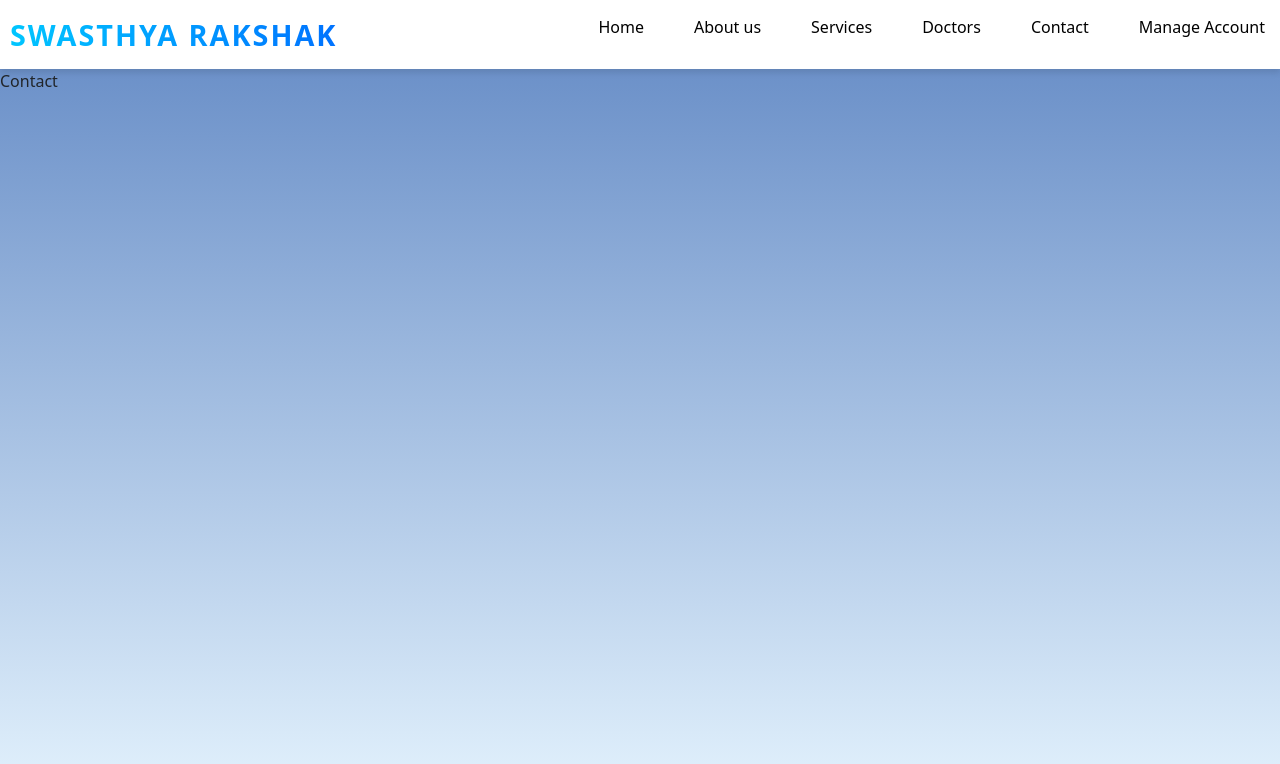
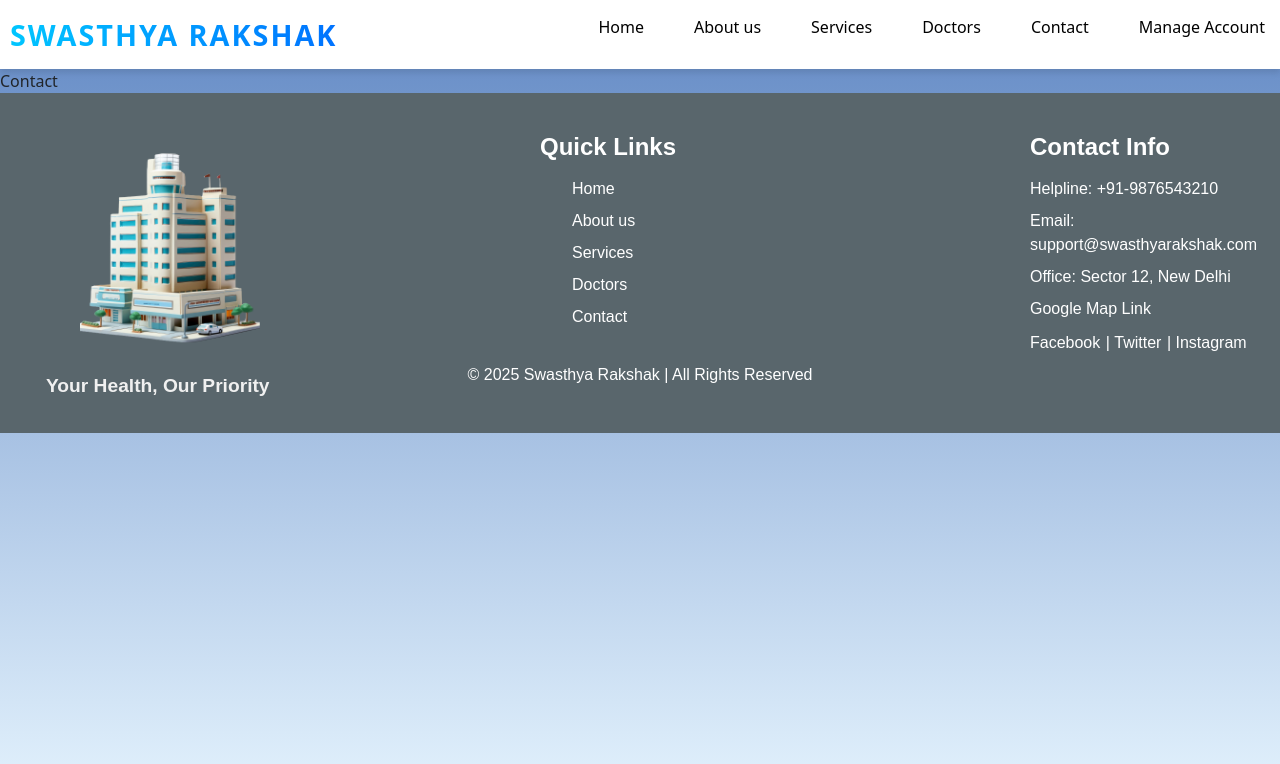
Before and after one commit to yashnamdev243/Swasthya-Rakshak, a React (Vite) app: page /contact in a window 1280 px wide. Shown: the top 764 px of the page. Built offline with nearby package versions, Linux system fonts and the light colour scheme.

Commit message:
footer changes

```diff
--- a/src/Layout/Footer.css
+++ b/src/Layout/Footer.css
@@ -1,6 +1,6 @@
 /* Footer Styling */
 .footer {
-    background-color: #37474f;
+    background-color: #59666c;
     /* Dark background color */
     color: #ffffff;
     /* White text color */
@@ -13,7 +13,11 @@
     flex-wrap: wrap;
     justify-content: space-between;
     align-items: flex-start;
-    gap: 30px;
+    gap: 10px;
+    height: 200px;
+    margin-right: 10px;
+    padding-left: 20px;
+    padding-right: 20px;
 }
 
 .footer-logo {
@@ -23,20 +27,22 @@
 
 .footer-logo img {
     width: 100%;
-    max-width: 150px;
-    margin-bottom: 15px;
+    max-width: 180px;
+    margin-left: 60px;
 }
 
 .footer-logo p {
     font-size: 1.2rem;
     font-weight: bold;
     color: #f0f0f0;
+    margin-left: 26px;
 }
 
 .footer-links,
 .footer-contact {
     flex: 1;
-    max-width: 300px;
+    max-width: 220px;
+
 }
 
 .footer-links h4,
@@ -48,11 +54,11 @@
 
 .footer-links ul {
     list-style: none;
-    padding: 0;
+    padding: 10;
 }
 
 .footer-links li {
-    margin: 10px 0;
+    margin: 8px 0;
 }
 
 .footer-links a,
@@ -60,6 +66,9 @@
     color: #ffffff;
     text-decoration: none;
     font-size: 1rem;
+
+
+
 }
 
 .footer-links a:hover,
@@ -79,7 +88,7 @@
 .social-media a {
     color: #ffffff;
     text-decoration: none;
-    margin-right: 15px;
+    margin-right: 1px;
 }
 
 .social-media a:hover {
@@ -90,6 +99,7 @@
     text-align: center;
     margin-top: 30px;
     font-size: 1rem;
+    margin-bottom: -10px;
 }
 
 /* Mobile Responsive */
--- a/src/Layout/Footer.jsx
+++ b/src/Layout/Footer.jsx
@@ -1,10 +1,11 @@
 import React from 'react'
 import "./Footer.css"
+import hospitalimg from "../assets/view-building-with-cartoon-style-architecture.png"
 
 const Footer = () => {
     return (
         <>
-            <footer class="footer">
+            {/* <footer class="footer">
                 <div class="footer-container">
 
                     <div class="footer-logo">
@@ -41,7 +42,45 @@ const Footer = () => {
                 <div class="footer-bottom">
                     <p>© 2025 Swasthya Rakshak | All Rights Reserved</p>
                 </div>
-            </footer>
+            </footer> */}
+               <footer class="footer">
+        <div class="footer-container">
+
+          <div class="footer-logo">
+          <img src={hospitalimg} alt="Hospital" className="hospital-image" />
+          <p>Your Health, Our Priority</p>
+          </div>
+
+
+          <div class="footer-links">
+            <h4>Quick Links</h4>
+            <ul>
+
+            <li><a href="/dashboard">Home</a></li>
+                <li><a href="/about">About us</a></li>
+                <li><a href="/services">Services</a></li>
+                <li><a href="/doctors">Doctors</a></li>
+                <li><a href="/contact">Contact</a></li>
+            </ul>
+          </div>
+
+
+          <div class="footer-contact">
+            <h4>Contact Info</h4>
+            <p>Helpline: +91-9876543210</p>
+            <p>Email: <a href="mailto:support@swasthyarakshak.com">support@swasthyarakshak.com</a></p>
+            <p>Office: Sector 12, New Delhi</p>
+            <a href="https://www.google.com/maps" target="_blank">Google Map Link</a>
+            <div class="social-media">
+              <a href="#">Facebook</a> | <a href="#">Twitter</a> | <a href="#">Instagram</a>
+            </div>
+          </div>
+        </div>
+
+        <div class="footer-bottom">
+          <p>© 2025 Swasthya Rakshak | All Rights Reserved</p>
+        </div>
+      </footer>
         </>
     )
 }
--- a/src/components/About us/Aboutus.jsx
+++ b/src/components/About us/Aboutus.jsx
@@ -59,7 +59,6 @@ const Aboutus = () => {
                 </div>
                 <img src={whychooseimg} alt="Why Choose Image" className="why-choose-image" />
             </div>
-
         </Layout>
     );
 };
--- a/src/components/Contact/Contact.jsx
+++ b/src/components/Contact/Contact.jsx
@@ -1,10 +1,12 @@
 import React from 'react'
 import Layout from '../../Layout/Layout'
+import Footer from '../../Layout/Footer'
 
 const Contact = () => {
     return (
         <Layout>
             <div>Contact</div>
+            <Footer />
         </Layout>
     )
 }
--- a/src/components/Dashboard/Dashboard.css
+++ b/src/components/Dashboard/Dashboard.css
@@ -3,7 +3,7 @@
     justify-content: space-between;
     align-items: center;
     padding: 2rem;
-    height: 100vh;
+    height: 150vh;
     /* background: linear-gradient(135deg, #6a11cb, #2575fc); */
     /* Gradient background for a modern look */
     color: #fff;
@@ -475,122 +475,3 @@ textarea.form-input {
 .close-icon:hover {
     color: black;
 }
-
-/* ---------------------------------------------------------- */
-/* Footer Styling */
-.footer {
-    background-color: #37474f;
-    /* Dark background color */
-    color: #ffffff;
-    /* White text color */
-    padding: 40px 0;
-    font-family: Arial, sans-serif;
-}
-
-.footer-container {
-    display: flex;
-    flex-wrap: wrap;
-    justify-content: space-between;
-    align-items: flex-start;
-    gap: 30px;
-}
-
-.footer-logo {
-    flex: 1;
-    max-width: 250px;
-}
-
-.footer-logo img {
-    width: 100%;
-    max-width: 150px;
-    margin-bottom: 15px;
-}
-
-.footer-logo p {
-    font-size: 1.2rem;
-    font-weight: bold;
-    color: #f0f0f0;
-}
-
-.footer-links,
-.footer-contact {
-    flex: 1;
-    max-width: 300px;
-}
-
-.footer-links h4,
-.footer-contact h4 {
-    font-size: 1.5rem;
-    margin-bottom: 15px;
-    font-weight: bold;
-}
-
-.footer-links ul {
-    list-style: none;
-    padding: 0;
-}
-
-.footer-links li {
-    margin: 10px 0;
-}
-
-.footer-links a,
-.footer-contact a {
-    color: #ffffff;
-    text-decoration: none;
-    font-size: 1rem;
-}
-
-.footer-links a:hover,
-.footer-contact a:hover {
-    text-decoration: underline;
-}
-
-.footer-contact p {
-    font-size: 1rem;
-    margin: 8px 0;
-}
-
-.social-media {
-    margin-top: 10px;
-}
-
-.social-media a {
-    color: #ffffff;
-    text-decoration: none;
-    margin-right: 15px;
-}
-
-.social-media a:hover {
-    text-decoration: underline;
-}
-
-.footer-bottom {
-    text-align: center;
-    margin-top: 30px;
-    font-size: 1rem;
-}
-
-/* Mobile Responsive */
-@media (max-width: 768px) {
-    .footer-container {
-        flex-direction: column;
-        align-items: center;
-        text-align: center;
-    }
-
-    .footer-logo,
-    .footer-links,
-    .footer-contact {
-        max-width: 100%;
-    }
-
-    .footer-links,
-    .footer-contact {
-        margin-top: 20px;
-    }
-
-    .social-media {
-        margin-top: 10px;
-    }
-}
--- a/src/components/Dashboard/Dashboard.jsx
+++ b/src/components/Dashboard/Dashboard.jsx
@@ -584,7 +584,7 @@
 
 import React, { useState, useEffect } from "react";
 import axios from "axios";
-import hospitalimg from "../../assets/view-building-with-cartoon-style-architecture.png"
+//import hospitalimg from "../../assets/view-building-with-cartoon-style-architecture.png"
 import Layout from "../../Layout/Layout";
 import DashbordImg from "../../assets/c0a9d3ce8c41bf587cf6c62388f4461e.png";
 import Doctorimg from "../../assets/transparent-doctors-day-cartoon-doctor-with-glasses-and-white-coat65d806f5e3b747.1020546517086563739327.png";
@@ -593,6 +593,7 @@ import Patientimg from "../../assets/6eeca84f7ec1a58b2b88d33b5dbd7e93.png";
 import Facilitiesimage from "../../assets/transparent-sick-room-hospital-room-medical-supplies-isometric-clean-hospital-room-with-medical-supplies-organize661c4707612889.45712943.png";
 import "./Dashboard.css"; // Ensure to update the CSS for attractive design
 import Appoinmentimage from "../../assets/transparent-glasses-young-female-doctor-with-serious-expression65ee80a19eb183.12780541171012931.png";
+import Footer from "../../Layout/Footer";
 
 const Dashboard = () => {
   const [isModalOpen, setIsModalOpen] = useState(false);
@@ -920,45 +921,9 @@ const Dashboard = () => {
           )}
         </div>
       </div>
-      <footer class="footer">
-        <div class="footer-container">
-
-          <div class="footer-logo">
-            {/* <img src="logo.png" alt="Swasthya Rakshak Logo" class="footer-logo-img"> */}
-              <p>Your Health, Our Priority</p>
-          </div>
 
 
-          <div class="footer-links">
-            <h4>Quick Links</h4>
-            <ul>
-              <li><a href="#">About Us</a></li>
-              <li><a href="#">Services</a></li>
-              <li><a href="#">FAQs</a></li>
-              <li><a href="#">Privacy Policy</a></li>
-              <li><a href="#">Blog/News</a></li>
-            </ul>
-          </div>
-
-
-          <div class="footer-contact">
-            <h4>Contact Info</h4>
-            <p>Helpline: +91-9876543210</p>
-            <p>Email: <a href="mailto:support@swasthyarakshak.com">support@swasthyarakshak.com</a></p>
-            <p>Office: Sector 12, New Delhi</p>
-            <a href="https://www.google.com/maps" target="_blank">Google Map Link</a>
-            <div class="social-media">
-              <a href="#">Facebook</a> | <a href="#">Twitter</a> | <a href="#">Instagram</a>
-            </div>
-          </div>
-        </div>
-
-        <div class="footer-bottom">
-          <p>© 2025 Swasthya Rakshak | All Rights Reserved</p>
-        </div>
-      </footer>
-
-
+<Footer />
     </Layout>
   );
 };
--- a/src/components/Doctors/Doctors.jsx
+++ b/src/components/Doctors/Doctors.jsx
@@ -1,10 +1,12 @@
 import React from 'react'
 import Layout from '../../Layout/Layout'
+import Footer from '../../Layout/Footer'
 
 const Doctors = () => {
   return (
     <Layout>
       <div>Doctors</div>
+      <Footer/>
     </Layout>
   )
 }
```
